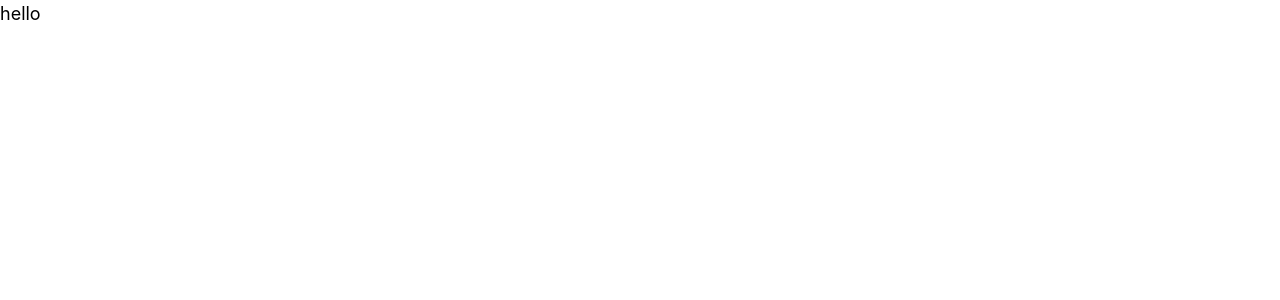
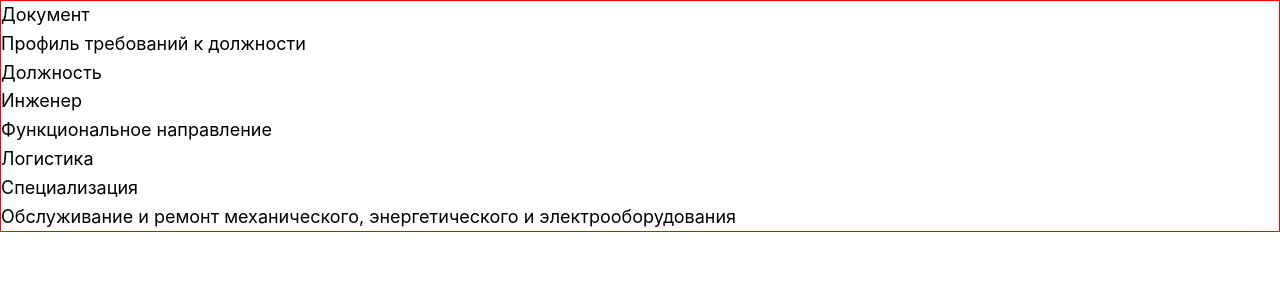
Before and after one commit to TryToCatchMyPromise/nextjs-blog, a Next.js app: page /posts/AxesPro in a window 1280 px wide. Shown: the top 300 px of the page. Built offline with nearby package versions, Linux system fonts and the light colour scheme.

Commit message:
Created collection for displaying in AxesPro.tsx, tuned props with getStaticProps

```diff
--- /dev/null
+++ b/pages/posts/AxesPro.module.css
@@ -0,0 +1,4 @@
+.gg {
+    border: 1px solid red;
+
+}
--- a/pages/posts/AxesPro.tsx
+++ b/pages/posts/AxesPro.tsx
@@ -1,14 +1,83 @@
 import React from "react";
+import classes from "./AxesPro.module.css";
+import {GetStaticProps} from "next";
 
+const AxesPro =
+    ({
+         collection,
+     }: {
+        collection: [{
+            property: string,
+            value: string,
+        }],
+    }) => {
 
-const AxesPro = () => {
+        return (
+            <>
+                <div className={classes.gg}>{collection.map(
+                    (s) => {
+                        return (
+                            <>
+                                <div>{s.property}</div>
+                                <div>{s.value}</div>
+                            </>
+                        )
+                    }
+                )}
+                </div>
+                <div>
+                    {/*    {collection.map(*/}
+                    {/*    (s, index, array) => {*/}
+                    {/*        // debugger;*/}
+                    {/*        if (index !== array.length - 1) {*/}
+                    {/*            return (*/}
+                    {/*                <>*/}
+                    {/*                    <div>{s}</div>*/}
+                    {/*                    /!*<div className={classes.line}></div>*!/*/}
+                    {/*                </>*/}
+                    {/*            )*/}
+                    {/*        }*/}
+                    {/*        else {*/}
+                    {/*            return (*/}
+                    {/*                <Link smooth to={s.hash}>*/}
+                    {/*                    <div className={classes.circle}>*/}
+                    {/*                        <div className={classes.section}>{s.text}</div>*/}
+                    {/*                    </div>*/}
+                    {/*                </Link>*/}
+                    {/*            )*/}
 
-
-    return (
-        <>
-            <div>hello</div>
-        </>
-    )
-}
+                    {/*        }*/}
+                    {/*    }*/}
+                    {/*)}*/}
+                </div>
+            </>
+        )
+    }
 
 export default AxesPro;
+
+export const getStaticProps: GetStaticProps = async () => {
+    const collection = [
+        {
+            property: "Документ",
+            value: "Профиль требований к должности"
+        },
+        {
+            property: "Должность",
+            value: "Инженер"
+        },
+        {
+            property: "Функциональное направление",
+            value: "Логистика"
+        },
+        {
+            property: "Специализация",
+            value: "Обслуживание и ремонт механического, энергетического и электрооборудования"
+        }
+    ];
+    return {
+        props: {
+            collection,
+        }
+    }
+}
--- a/pages/posts/[id].tsx
+++ b/pages/posts/[id].tsx
@@ -15,7 +15,7 @@ export default function Post({
         contentHtml: string,
     }
 }) {
-
+debugger;
     return (
         <Layout>
             <Head>
```
